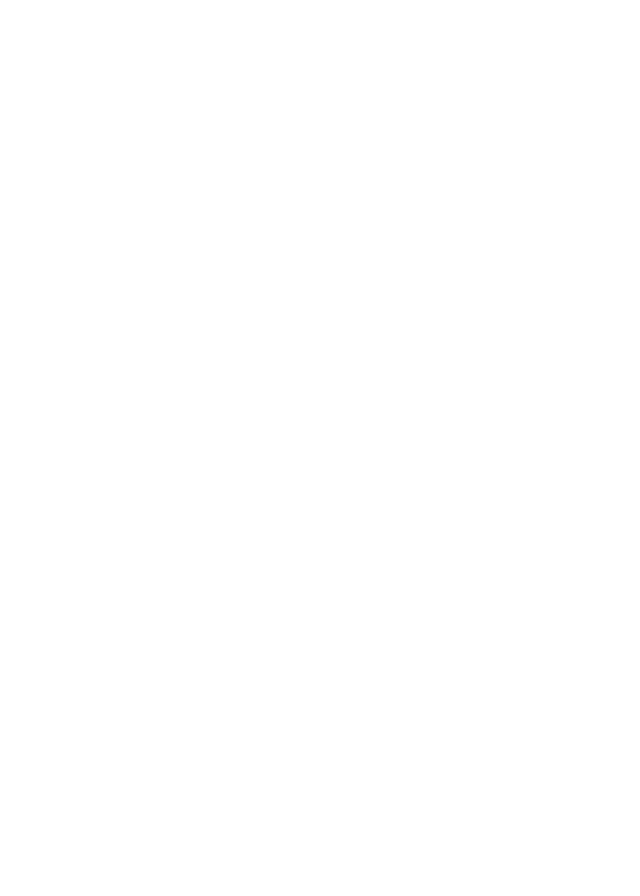
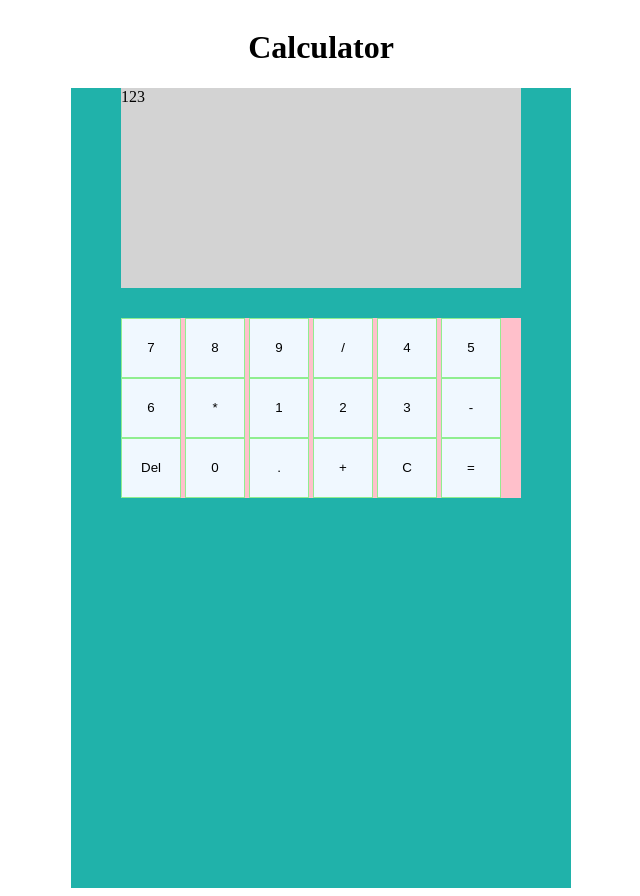
Before and after one commit to sinduraravichandran/calculator, a plain HTML site: page index.html in a window 1280 px wide. Shown: the whole page, without its empty margins (319-959 px from the left). Before the commit the page ends 800 px from the top, so only its background shows below. Drawn offline with Linux system fonts and the light colour scheme.

Commit message:
added HTML/css calculator and basic js functions

```diff
--- a/index.html
+++ b/index.html
@@ -4,8 +4,33 @@
         <meta charset="UTF-8">
         <meta name="viewport" content="width=device-width, initial-scale=1.0">
         <title>Calculator</title>
+        <link rel="stylesheet" href="style.css">
     </head>
     <body>
+        <h1>Calculator</h1>
+        <div id="calculator">
+            <div id="input">123</div>
+            <div id="buttons">
+                <button class="button" id="7">7</button>
+                <button class="button" id="8">8</button>
+                <button class="button" id="9">9</button>
+                <button class="button" id="slash">/</button>
+                <button class="button" id="4">4</button>
+                <button class="button" id="5">5</button>
+                <button class="button" id="6">6</button>
+                <button class="button" id="star">*</button>
+                <button class="button" id="1">1</button>
+                <button class="button" id="2">2</button>
+                <button class="button" id="3">3</button>
+                <button class="button" id="-">-</button>
+                <button class="button" id="Del">Del</button>
+                <button class="button" id="0">0</button>
+                <button class="button" id=".">.</button>
+                <button class="button" id="+">+</button>
+                <button class="button" id="C">C</button>
+                <button class="button" id="=">=</button>
+            </div>
+        </div>
         <script src="script.js"></script>
     </body>
 
--- a/script.js
+++ b/script.js
@@ -0,0 +1,32 @@
+let firstNumber;
+let operator;
+let secondNumber;
+
+
+function add(num1, num2) {
+    return num1 + num2;
+}
+
+function subtract(num1, num2) {
+    return num1 - num2;
+}
+
+function multiply(num1, num2) {
+    return num1 * num2;
+}
+
+function divide(num1, num2) {
+    return num1 / num2;
+}
+
+function operate(operator, num1, num2) {
+    if (operator === "+") {
+        return add(num1, num2);
+    } else if (operator === "-") {
+        return subtract(num1, num2);
+    } else if (operator === "*") {
+        return multiply(num1, num2);
+    } else if (operator === "/") {
+        return divide(num1, num2);
+    }
+}
--- a/style.css
+++ b/style.css
@@ -0,0 +1,38 @@
+* {
+    box-sizing: border-box;
+}
+
+body {
+    display: flex;
+    flex-direction: column;
+    align-items: center;
+}
+
+#buttons {
+    background-color: pink;
+    width: 80%;
+}
+
+#calculator {
+    display: flex;
+    flex-direction: column;
+    align-items: center;
+    width: 500px;
+    height: 800px;
+    background-color: lightseagreen;
+}
+
+#input {
+    width:80%;
+    height: 200px;
+    background-color: lightgrey;
+    margin-bottom: 30px;
+}
+
+.button {
+    background-color: aliceblue;
+    border: none;
+    width: 60px;
+    height: 60px;
+    border: lightgreen 1px solid;
+}
```
